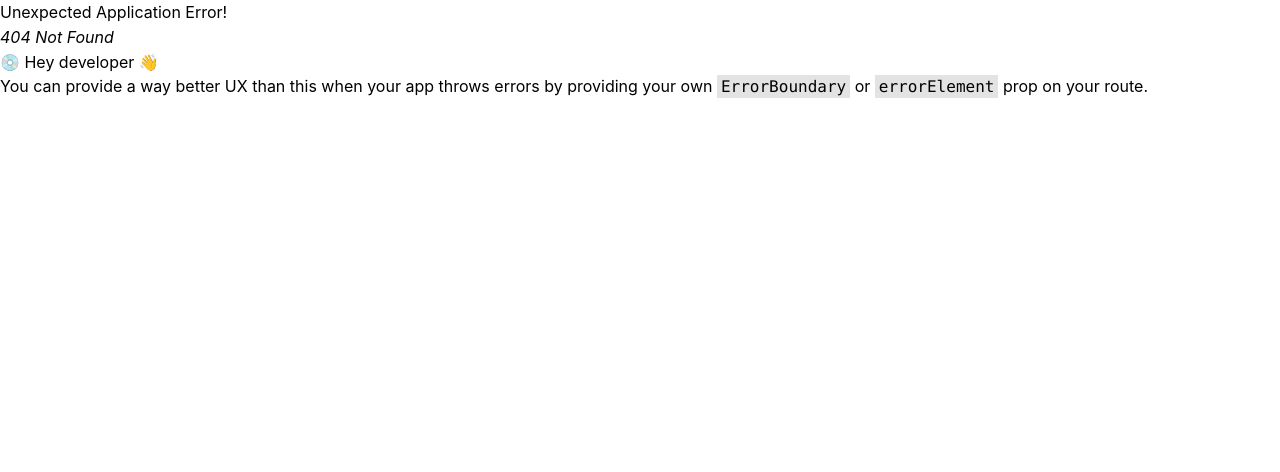
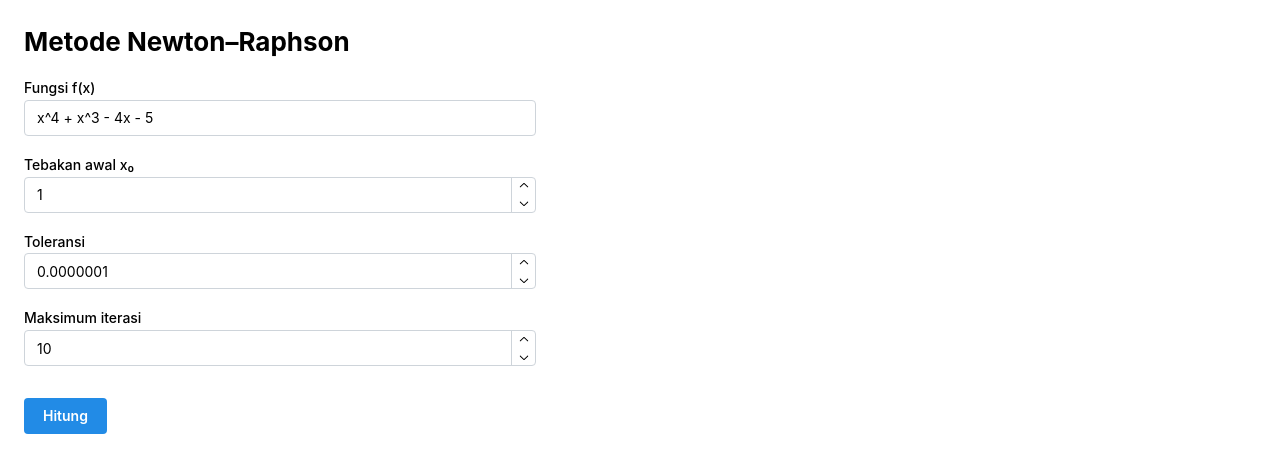
Before and after one commit to DasonTio/matheq, a React (Vite) app: page /newton-raphson in a window 1280 px wide. Before the commit this address had no page. Shown: the top 472 px of the page. Built offline with nearby package versions, Linux system fonts and the light colour scheme.

Commit message:
feat: v0.1 create table and chart for newton raphson method

```diff
--- a/src/App.jsx
+++ b/src/App.jsx
@@ -5,13 +5,13 @@ import {
   RouterProvider,
 } from "react-router-dom";
 import HomePage from "./pages/Home";
-import LoginPage from "./pages/login";
+import NewtonRaphsonPage from "./pages/newton-raphson";
 
 const router = createBrowserRouter(
   createRoutesFromElements(
     <Route path="/">
       <Route index element={<HomePage />} />
-      <Route path="/login" element={<LoginPage />} />
+      <Route path="newton-raphson" element={<NewtonRaphsonPage />} />
     </Route>
   )
 );
--- /dev/null
+++ b/src/components/VarSub.jsx
@@ -0,0 +1,20 @@
+import React from "react";
+
+const VarSub = ({ name }) => {
+  return (
+    <>
+      {name
+        .split(/(\d+)/g)
+        .filter(Boolean)
+        .map((chunk, i) =>
+          /^\d+$/.test(chunk) ? (
+            <sub key={i}>{chunk}</sub>
+          ) : (
+            <React.Fragment key={i}>{chunk}</React.Fragment>
+          )
+        )}
+    </>
+  );
+};
+
+export default VarSub;
--- a/src/pages/login/index.jsx
+++ /dev/null
@@ -1,11 +0,0 @@
-import React from "react";
-
-const LoginPage = () => {
-  return (
-    <div>
-      <h1>Login Page</h1>
-    </div>
-  );
-};
-
-export default LoginPage;
--- /dev/null
+++ b/src/pages/newton-raphson/index.jsx
@@ -0,0 +1,213 @@
+import { useState } from "react";
+import {
+  TextInput,
+  NumberInput,
+  Button,
+  Group,
+  Box,
+  Title,
+  Table,
+  Text,
+} from "@mantine/core";
+import { LineChart } from "@mantine/charts";
+import Latex from "react-latex";
+import * as math from "mathjs";
+
+export default function NewtonRaphsonPage() {
+  const [funcString, setFuncString] = useState("x^4 + x^3 - 4x - 5");
+  const [x0, setX0] = useState(1);
+  const [tolerance, setTolerance] = useState(1e-7);
+  const [maxIter, setMaxIter] = useState(10);
+
+  const [iterations, setIterations] = useState([]);
+  const [chartData, setChartData] = useState([]);
+  const [chartSeries, setChartSeries] = useState([]);
+  const [dfLatex, setDfLatex] = useState("");
+  const [error, setError] = useState("");
+
+  const handleSubmit = () => {
+    setError("");
+    try {
+      const fNode = math.parse(funcString);
+      const f = fNode.compile();
+      const dfNode = math.derivative(fNode, "x");
+      const df = dfNode.compile();
+      setDfLatex(dfNode.toTex());
+
+      let xi = x0;
+      const iters = [];
+      for (let i = 0; i < maxIter; i++) {
+        const fxi = f.evaluate({ x: xi });
+        const dfxi = df.evaluate({ x: xi });
+        if (Math.abs(dfxi) < 1e-12) {
+          throw new Error("Turunan mendekati nol, iterasi dihentikan.");
+        }
+        const xNext = xi - fxi / dfxi;
+        iters.push({ i, xi, fxi, dfxi, xNext });
+        if (Math.abs(xNext - xi) < tolerance) break;
+        xi = xNext;
+      }
+      setIterations(iters);
+
+      const delta = 1;
+      const tangents = iters.map(({ xi, fxi, dfxi }) => ({
+        x0: xi,
+        y0: fxi,
+        m: dfxi,
+      }));
+
+      const xs = iters.map((r) => r.xi);
+      const xMin = Math.min(...xs) - 2;
+      const xMax = Math.max(...xs) + 2;
+      const samples = 200;
+      const step = (xMax - xMin) / samples;
+      const xPlot = Array.from(
+        { length: samples + 1 },
+        (_, idx) => xMin + idx * step
+      );
+
+      let allX = [
+        ...xPlot,
+        ...tangents.flatMap((t) => [t.x0 - delta, t.x0 + delta]),
+      ];
+      allX = Array.from(new Set(allX)).sort((a, b) => a - b);
+
+      const data = allX.map((x) => {
+        const row = { x };
+        row["f(x)"] = f.evaluate({ x });
+        tangents.forEach((t, idx) => {
+          const key = `tangent ${idx}`;
+          if (x >= t.x0 - delta && x <= t.x0 + delta) {
+            row[key] = t.m * (x - t.x0) + t.y0;
+          } else {
+            row[key] = null;
+          }
+        });
+        return row;
+      });
+
+      const series = [
+        { name: "f(x)", color: "red.6" },
+        ...tangents.map((_, idx) => ({
+          name: `tangent ${idx}`,
+          color: "blue.6",
+        })),
+      ];
+
+      setChartData(data);
+      setChartSeries(series);
+    } catch (err) {
+      setError(err.message);
+    }
+  };
+
+  return (
+    <Box className="p-6">
+      <Title order={2} mb="md">
+        Metode Newton–Raphson
+      </Title>
+
+      <div className="flex flex-col gap-4 max-w-lg">
+        <TextInput
+          label="Fungsi f(x)"
+          placeholder="misal: x^3 - x - 2"
+          value={funcString}
+          onChange={(e) => setFuncString(e.currentTarget.value)}
+        />
+        <NumberInput
+          label="Tebakan awal x₀"
+          value={x0}
+          onChange={(val) => setX0(val)}
+        />
+        <NumberInput
+          label="Toleransi"
+          precision={10}
+          value={tolerance}
+          onChange={(val) => setTolerance(val)}
+        />
+        <NumberInput
+          label="Maksimum iterasi"
+          value={maxIter}
+          onChange={(val) => setMaxIter(val)}
+        />
+        <Group position="right" mt="md">
+          <Button onClick={handleSubmit}>Hitung</Button>
+        </Group>
+        {error && (
+          <Text color="red" size="sm">
+            {error}
+          </Text>
+        )}
+      </div>
+
+      {chartData.length > 0 && (
+        <Box mt="8">
+          <Title order={4} mb="sm">
+            Hasil Perhitungan
+          </Title>
+
+          <div className="mb-4 flex flex-col space-y-2">
+            <Latex>{`$$
+        f(x) = ${funcString}
+      $$`}</Latex>
+            <Latex>{`$$
+        f'(x) = ${dfLatex}
+      $$`}</Latex>
+          </div>
+
+          <LineChart
+            h={400}
+            data={chartData}
+            dataKey="x"
+            series={chartSeries}
+            curveType="linear"
+            withDots={false}
+          />
+
+          <Table
+            mt="6"
+            highlightOnHover
+            className="w-full table-auto border-collapse"
+          >
+            <thead>
+              <tr>
+                <th className="border px-4 py-2 text-center">Iterasi</th>
+                <th className="border px-4 py-2 text-center">
+                  x<sub>i</sub>
+                </th>
+                <th className="border px-4 py-2 text-center">
+                  f(x<sub>i</sub>)
+                </th>
+                <th className="border px-4 py-2 text-center">
+                  f&apos;(x<sub>i</sub>)
+                </th>
+                <th className="border px-4 py-2 text-center">
+                  x<sub>i+1</sub>
+                </th>
+              </tr>
+            </thead>
+            <tbody>
+              {iterations.map(({ i, xi, fxi, dfxi, xNext }) => (
+                <tr key={i}>
+                  <td className="border px-4 py-2 text-center">{i + 1}</td>
+                  <td className="border px-4 py-2 text-center">
+                    {xi.toFixed(6)}
+                  </td>
+                  <td className="border px-4 py-2 text-center">
+                    {fxi.toExponential(3)}
+                  </td>
+                  <td className="border px-4 py-2 text-center">
+                    {dfxi.toExponential(3)}
+                  </td>
+                  <td className="border px-4 py-2 text-center">
+                    {xNext.toFixed(6)}
+                  </td>
+                </tr>
+              ))}
+            </tbody>
+          </Table>
+        </Box>
+      )}
+    </Box>
+  );
+}
```
Also changed, not shown: src/components/index.jsx (deleted).
